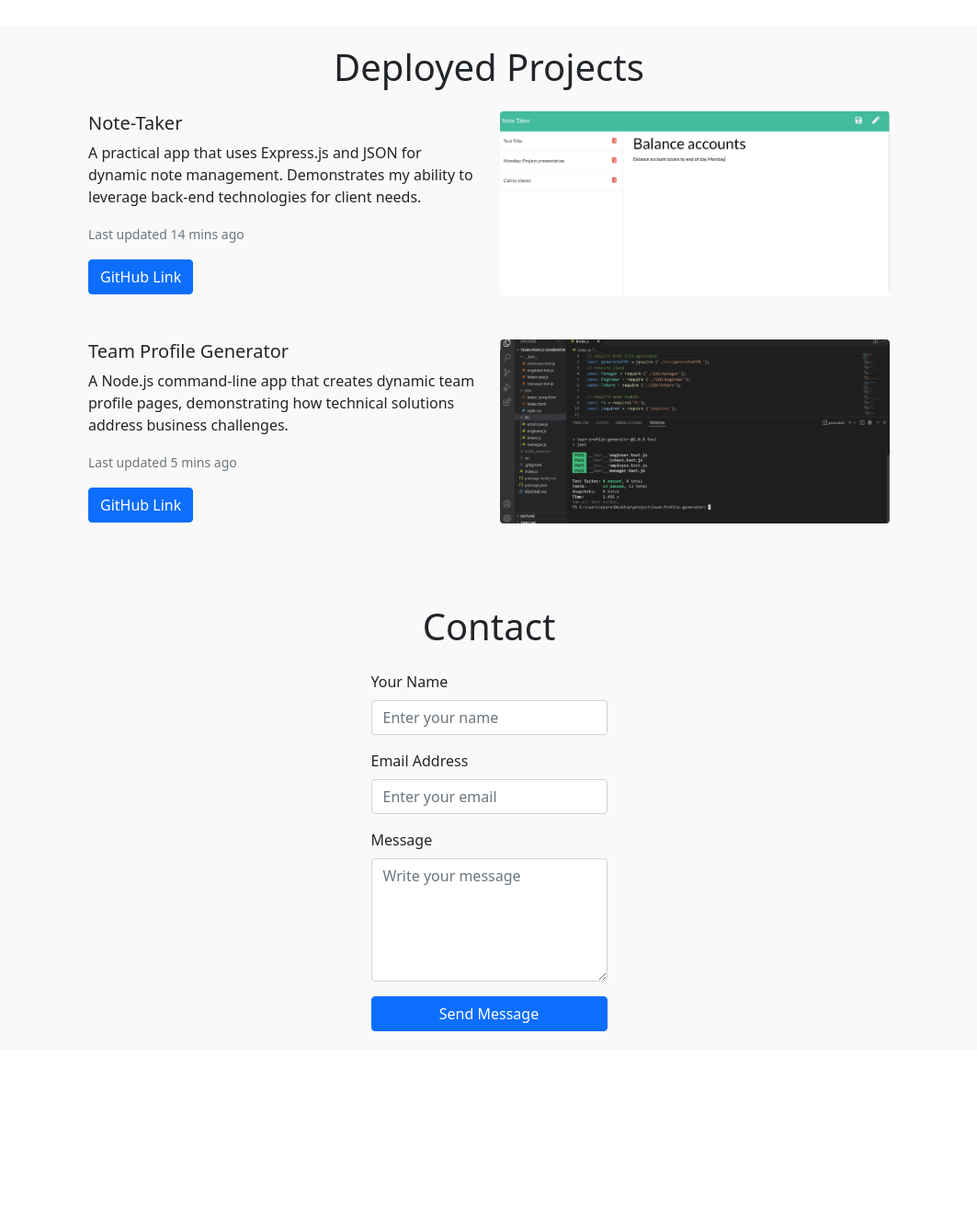
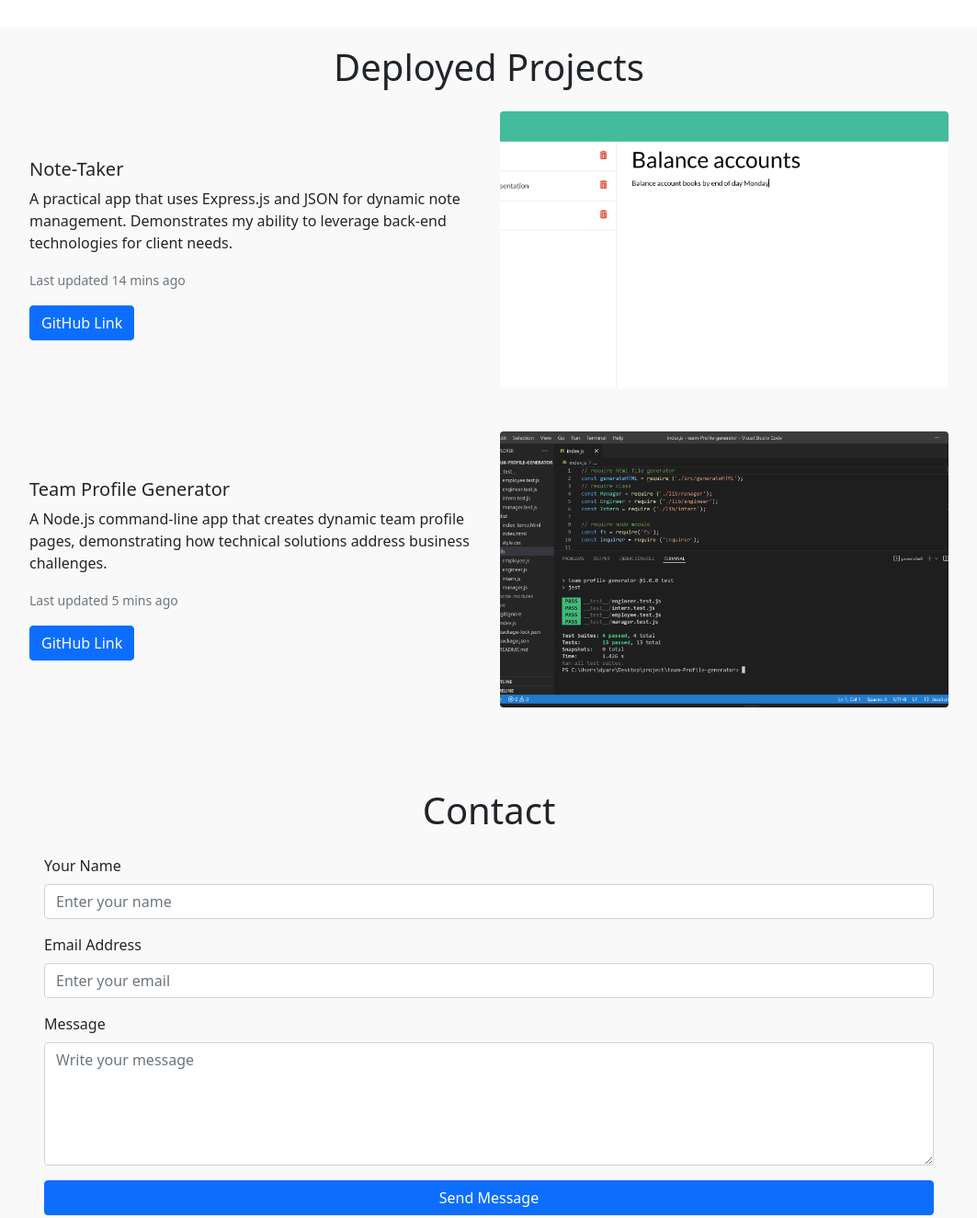
Before and after one commit to Yaregaldt/My-portfolio, a plain HTML site: page index.html in a window 1280 px wide. Shown: the part 960-2284 px from the top of the page at 92% size, without its empty margins (108-1171 px from the left). Before the commit the page ends 2101 px from the top, so only its background shows below. Drawn offline with nearby package versions, Linux system fonts and the light colour scheme; files whose address does not match are found by name.

Commit message:
Update index.html

```diff
--- a/index.html
+++ b/index.html
@@ -160,9 +160,9 @@
     <!-- Portfolio Section -->
 
 
-                <section class="content" id="portfolio" style="padding: 20px 0; background-color: #f9f9f9;">
+             <section class="content" id="portfolio" style="padding: 20px 0; background-color: #f9f9f9;">
   <h1 class="section-header text-center mb-4">Deployed Projects</h1>
-  <div class="container d-flex flex-column align-items-center" style="max-width: 70%;">
+  <div class="container" style="max-width: 80%; margin: 0 auto;">
 
     <!-- Project 1 -->
     <div class="row mb-5">
@@ -185,7 +185,7 @@
           class="img-fluid rounded"
           src="./images/note-taker.png"
           alt="Note-Taker App"
-          style="height: 200px; object-fit: cover; width: 100%;"
+          style="height: 300px; object-fit: cover; width: 100%;"
         />
       </div>
     </div>
@@ -211,7 +211,7 @@
           class="img-fluid rounded"
           src="./images/team-profile-generator.png"
           alt="Team Profile Generator"
-          style="height: 200px; object-fit: cover; width: 100%;"
+          style="height: 300px; object-fit: cover; width: 100%;"
         />
       </div>
     </div>
@@ -221,7 +221,7 @@
 
 <section class="content" id="contact" style="background-color: #f9f9f9; padding: 20px;">
   <h1 class="section-header text-center mb-4">Contact</h1>
-  <div class="container d-flex flex-column align-items-center" style="max-width: 70%;">
+  <div class="container" style="max-width: 80%; margin: 0 auto;">
     <form class="form">
       <div class="form-group mb-3">
         <label class="form-label" for="nameNine">Your Name</label>
```
